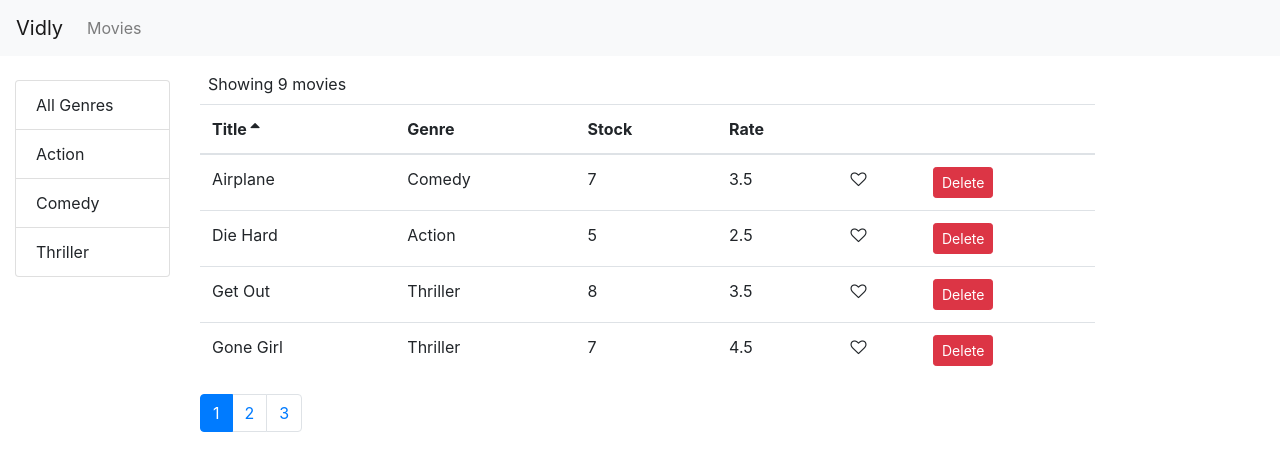
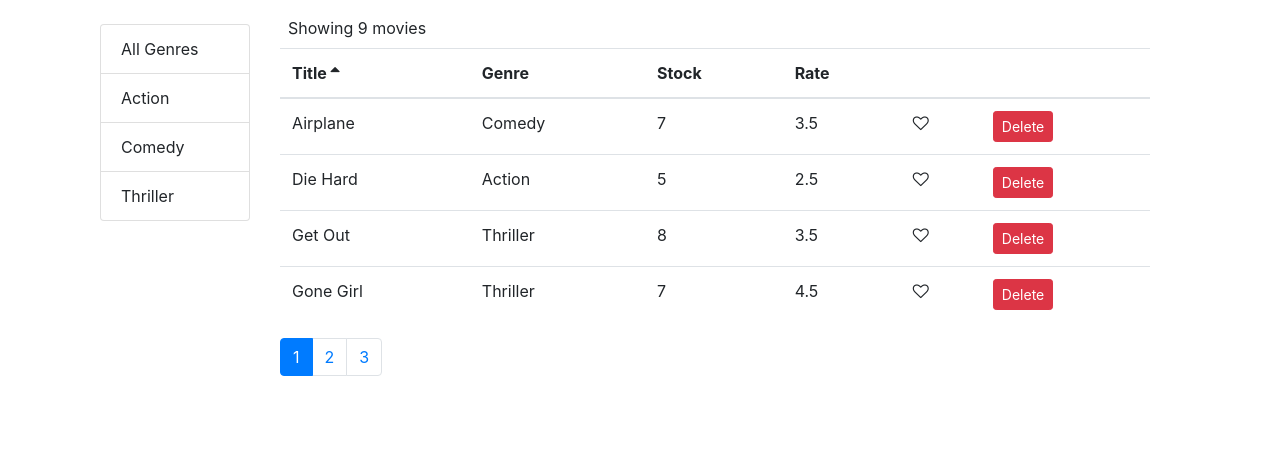
Before and after one commit to iFaiq19/Vidly-React-App, a React (Create React App) app: page /movies in a window 1280 px wide. Shown: the top 470 px of the page. Built offline with nearby package versions, Linux system fonts and the light colour scheme.

Commit message:
Adding Routing

```diff
--- a/src/App.js
+++ b/src/App.js
@@ -1,14 +1,22 @@
 import React from "react";
 import "./App.css";
 import Movies from "./components/movies";
-import NavBar from "./components/common/navBar";
+import { Redirect, Route, Switch } from "react-router";
+import Customers from "./components/customers";
+import Rentals from "./components/rentals";
+import notFound from "./components/notFound";
 
 function App() {
   return (
-    <React.Fragment>
-      <NavBar></NavBar>
-      <Movies></Movies>
-    </React.Fragment>
+    <main className="container">
+      <Switch>
+        <Route path="/movies" component={Movies}></Route>
+        <Route path="/customers" component={Customers}></Route>
+        <Route path="/rentals" component={Rentals}></Route>
+        <Route path="/not-found" component={notFound}></Route>
+        <Redirect from="/" exact to="/movies"></Redirect>
+      </Switch>
+    </main>
   );
 }
 
```
